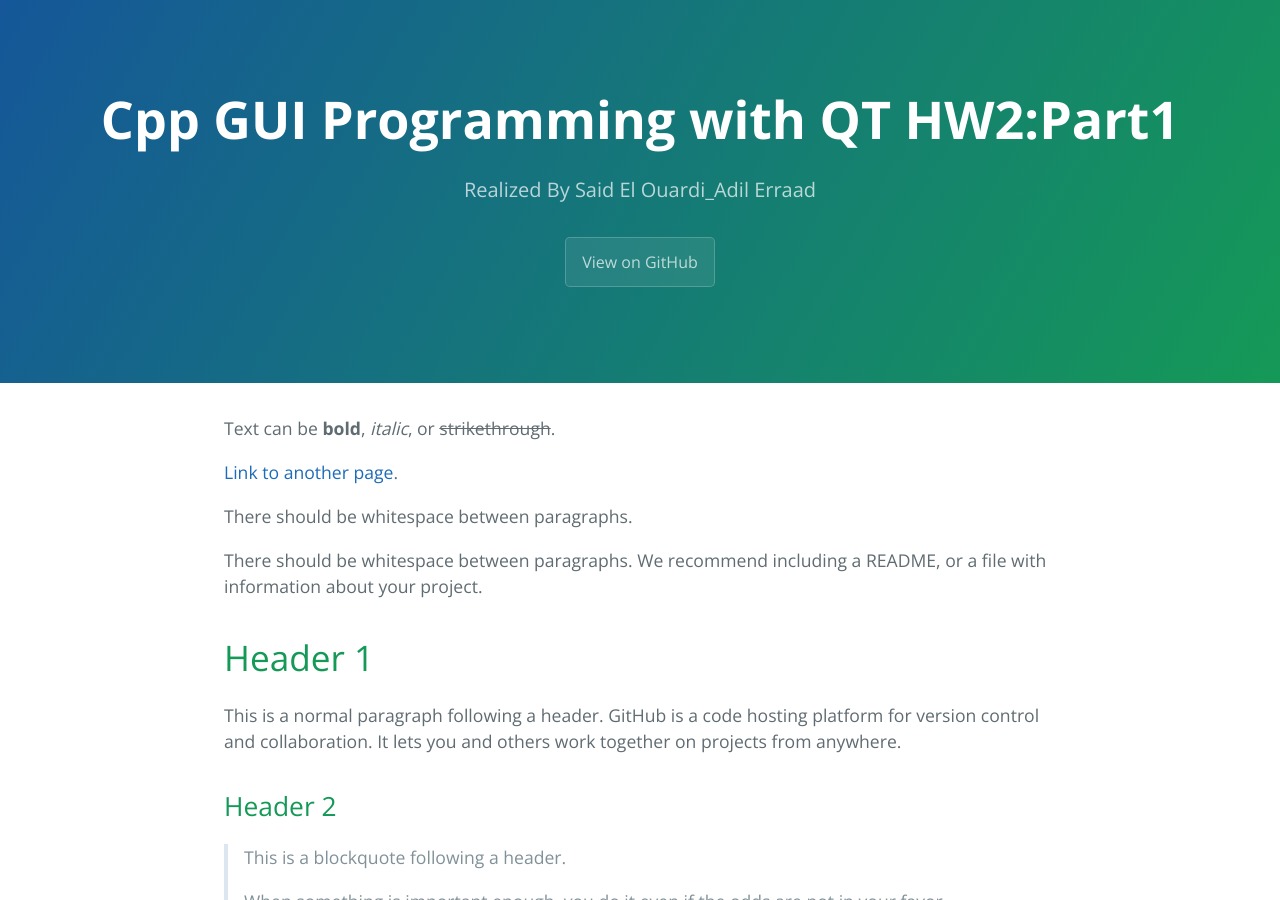
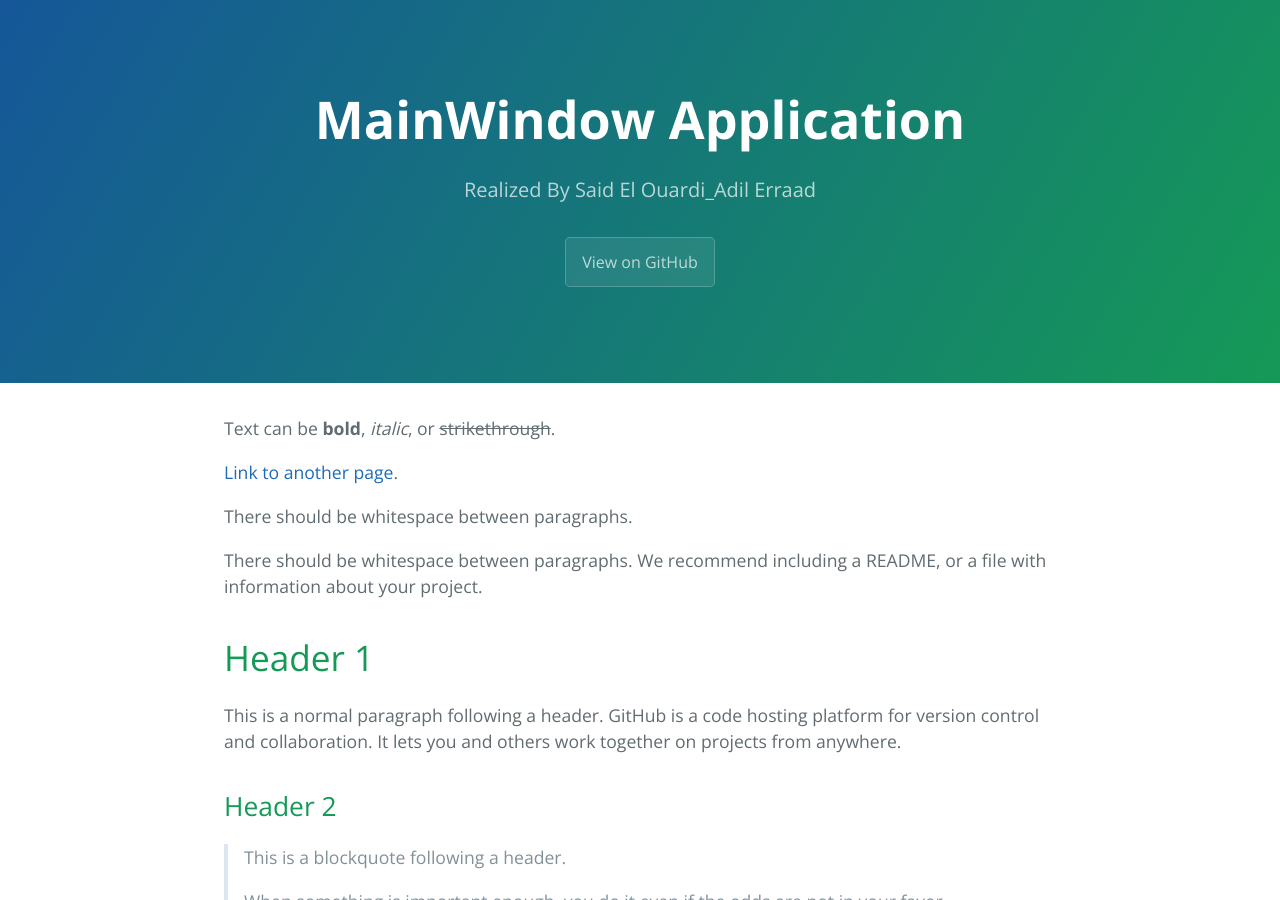
Before and after one commit to ASHellos/Application-Using-Main-Window, a Jekyll site: the page built from index.md, in a window 1280 px wide and 900 px high. Built offline with Jekyll 4.4.1, drawn with Linux system fonts in a browser that asks for light colours.

Commit message:
Update _config.yml

```diff
--- a/_config.yml
+++ b/_config.yml
@@ -1,4 +1,4 @@
-title: Cpp GUI Programming with QT HW2:Part1
+title: MainWindow Application
 description: Realized By Said El Ouardi_Adil Erraad
 google_analytics:
 theme: jekyll-theme-cayman
```
